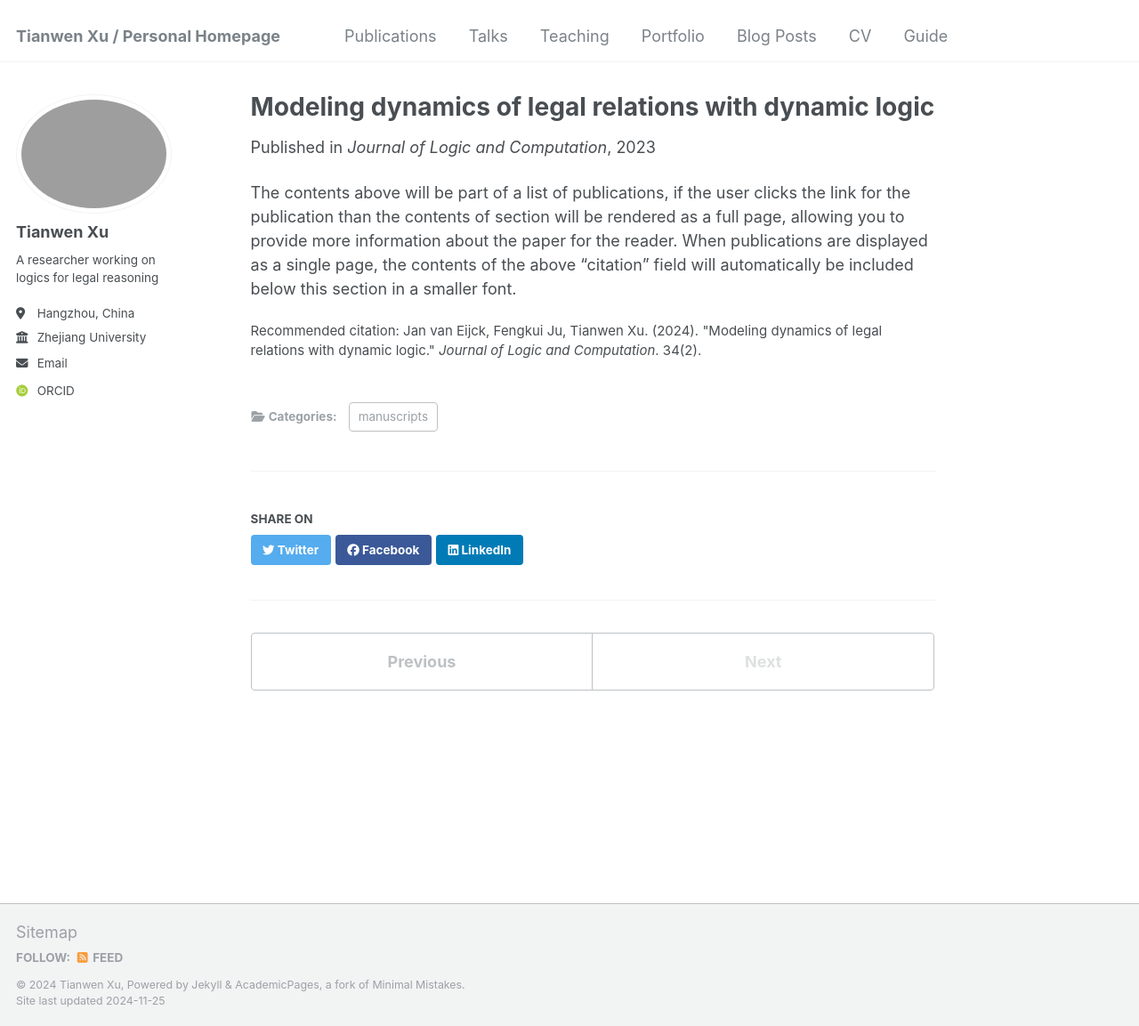
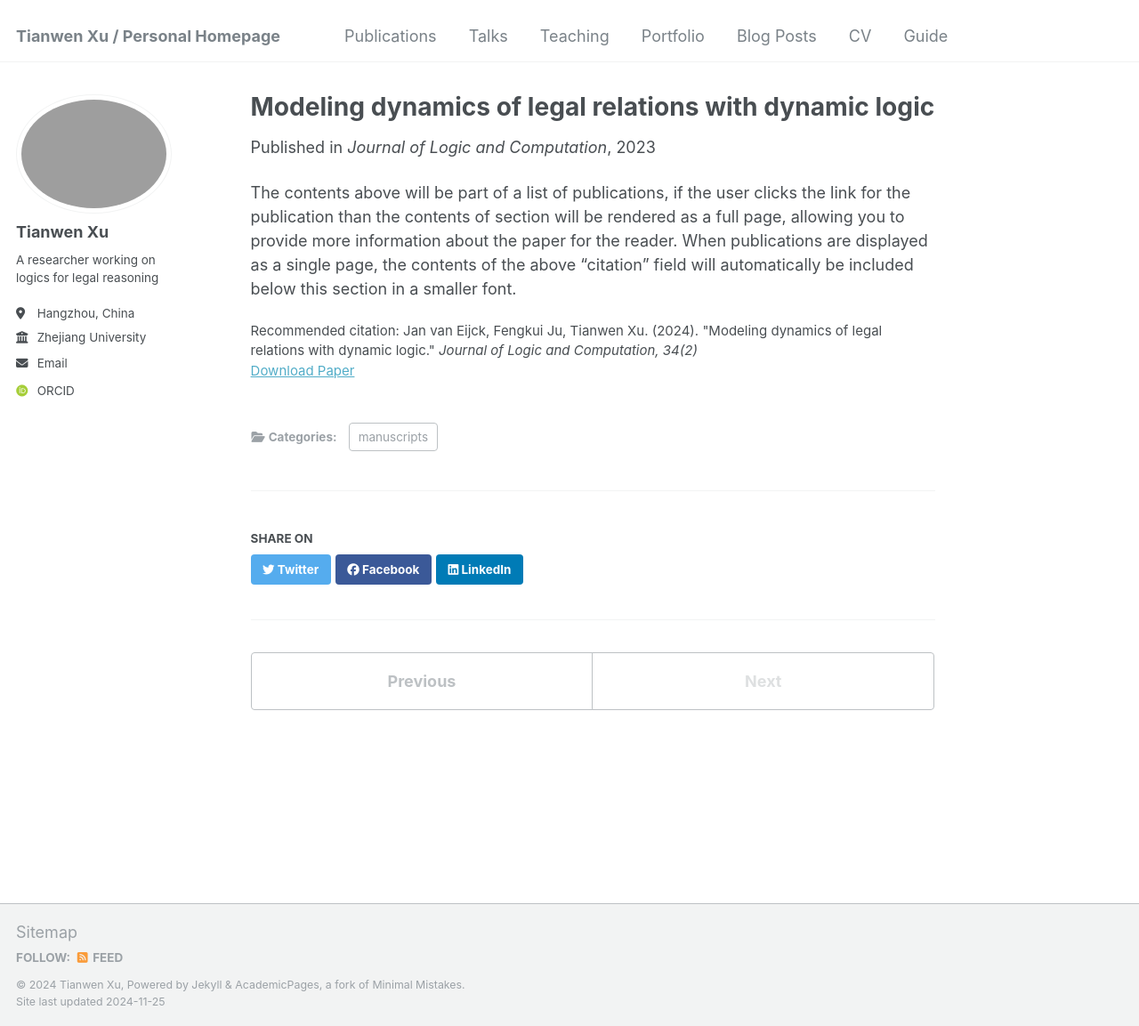
Before and after one commit to tianwenxu-lawlogic/tianwenxu-lawlogic.github.io, a Jekyll site: the page built from _publications/2023-09-23-modeling-dynamics.md, in a window 1280 px wide and 1153 px high. Shown: the whole window at 89% size. Built offline with Jekyll 4.4.1, drawn with Linux system fonts in a browser that asks for light colours; some web fonts are replaced; part of the change alters nothing that is shown.

Commit message:
Update 2023-09-23-modeling-dynamics.md

```diff
--- a/_publications/2023-09-23-modeling-dynamics.md
+++ b/_publications/2023-09-23-modeling-dynamics.md
@@ -2,13 +2,13 @@
 title: "Modeling dynamics of legal relations with dynamic logic"
 collection: publications
 category: manuscripts
-permalink: 'https://doi.org/10.1093/logcom/exac055'
+permalink: '/publication/2024-02-17-paper-title-number-4'
 #excerpt: 'This paper is about the number 2. The number 3 is left for future work.'
 date: 2023-09-23
 venue: 'Journal of Logic and Computation'
 #slidesurl: 'http://academicpages.github.io/files/slides2.pdf'
-#paperurl: 'http://academicpages.github.io/files/paper2.pdf'
-citation: 'Jan van Eijck, Fengkui Ju, Tianwen Xu. (2024). &quot;Modeling dynamics of legal relations with dynamic logic.&quot; <i>Journal of Logic and Computation</i>. 34(2).'
+paperurl: 'https://doi.org/10.1093/logcom/exac055'
+citation: 'Jan van Eijck, Fengkui Ju, Tianwen Xu. (2024). &quot;Modeling dynamics of legal relations with dynamic logic.&quot; <i>Journal of Logic and Computation, 34(2)</i>'
 ---
 
 The contents above will be part of a list of publications, if the user clicks the link for the publication than the contents of section will be rendered as a full page, allowing you to provide more information about the paper for the reader. When publications are displayed as a single page, the contents of the above "citation" field will automatically be included below this section in a smaller font.
```
